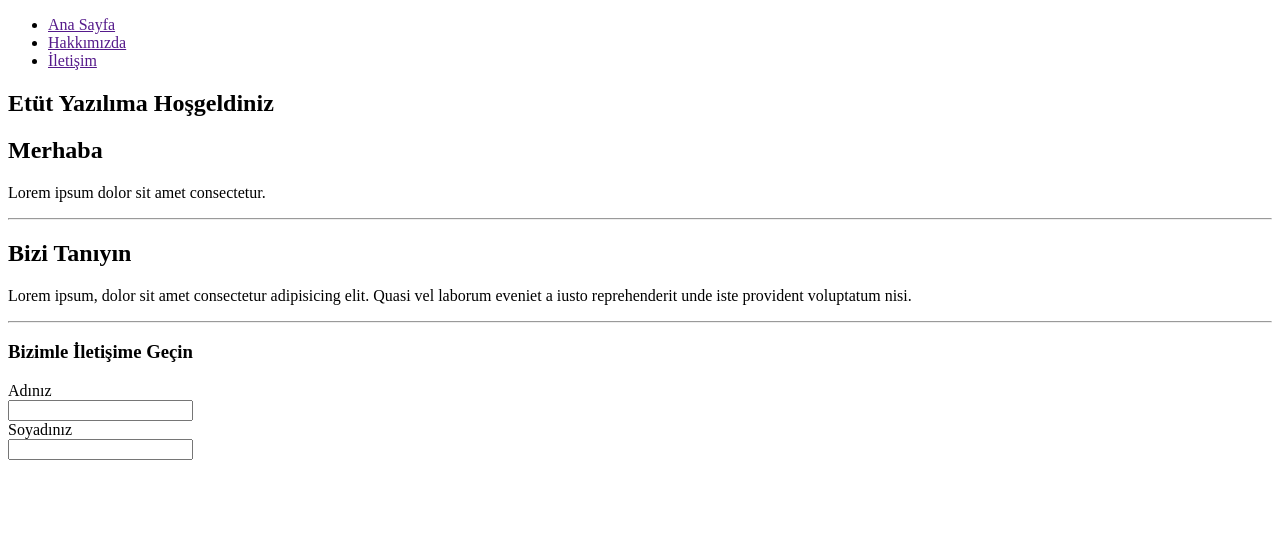
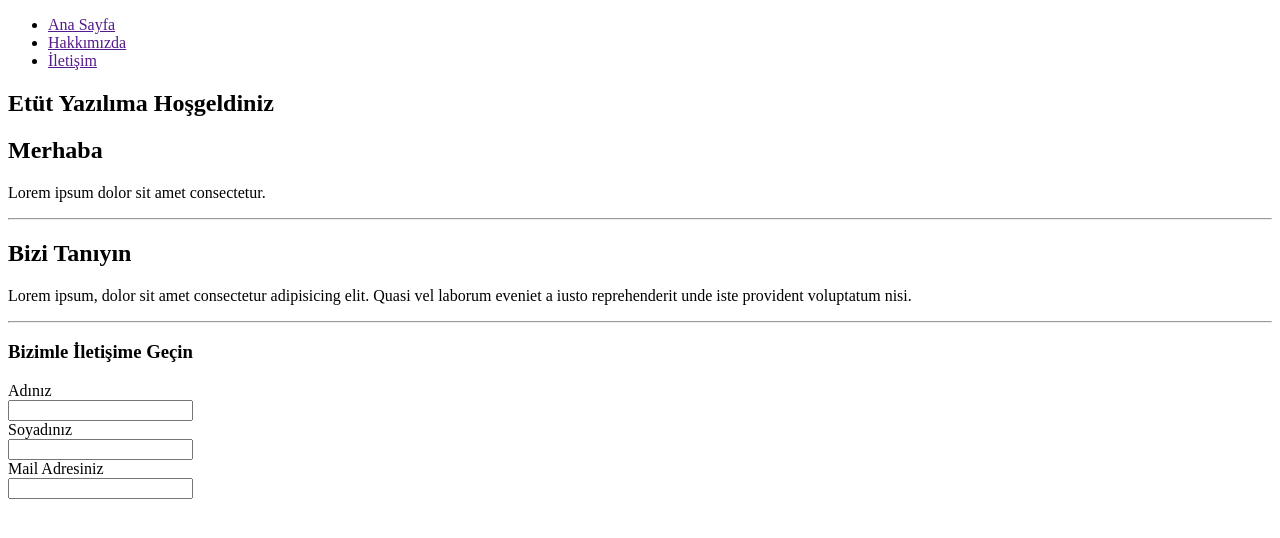
Before and after one commit to SaimErarslan/et-t1, a plain HTML site: page index.html in a window 1280 px wide. Drawn offline with Linux system fonts and the light colour scheme.

Commit message:
proje tamamlandı

```diff
--- a/index.html
+++ b/index.html
@@ -36,7 +36,7 @@
         <hr>
         <section>
             <h3>Bizimle İletişime Geçin</h3>
-            <form action="">
+            <form >
                 <label for="">Adınız</label>
                 <br>
                 <input type="text">
@@ -45,6 +45,11 @@
                 <br>
                 <input type="text">
                 <br>
+                <label for="">Mail Adresiniz</label>
+                <br>
+                <input type="text">
+                <br>
+
             </form>
 
         </section>
```
